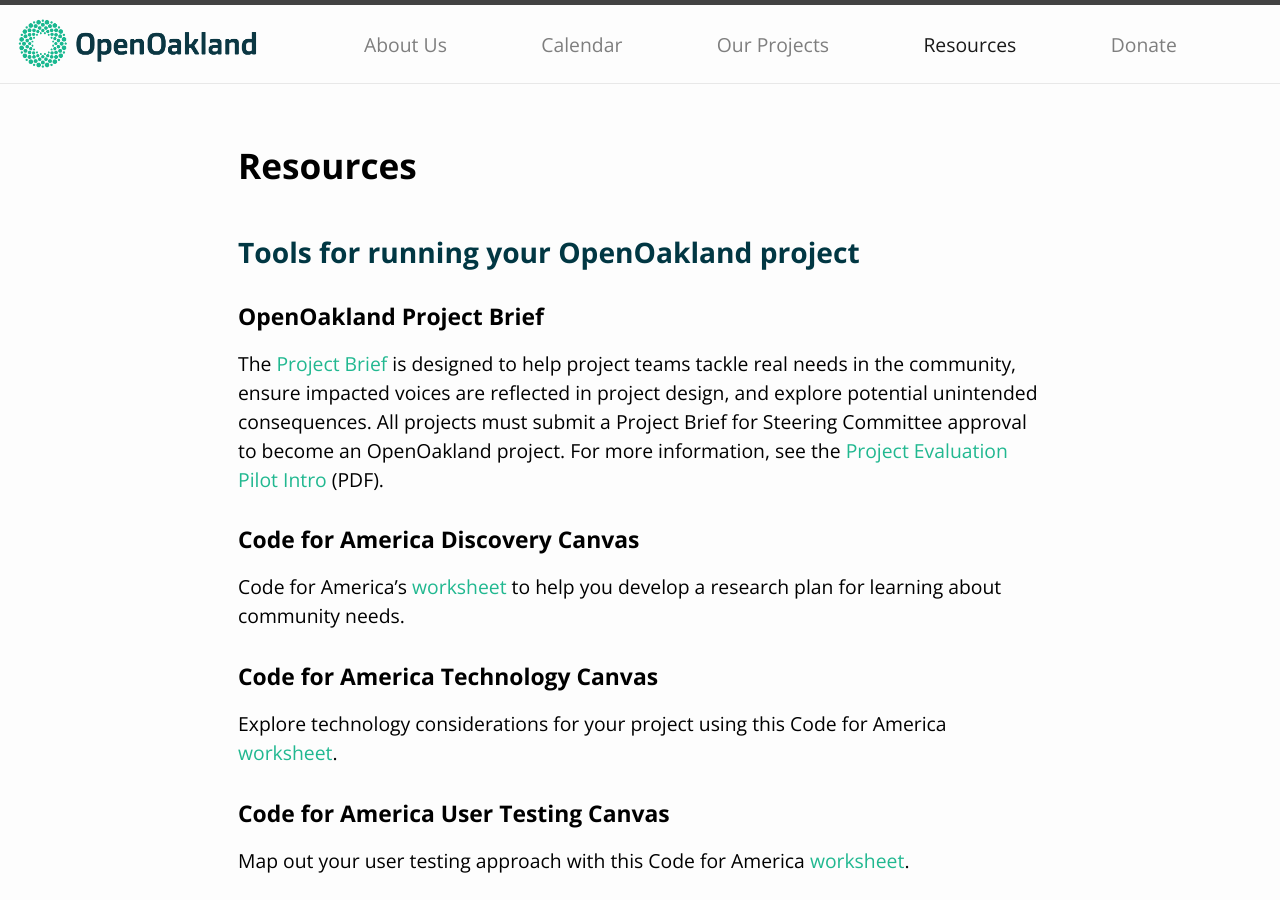
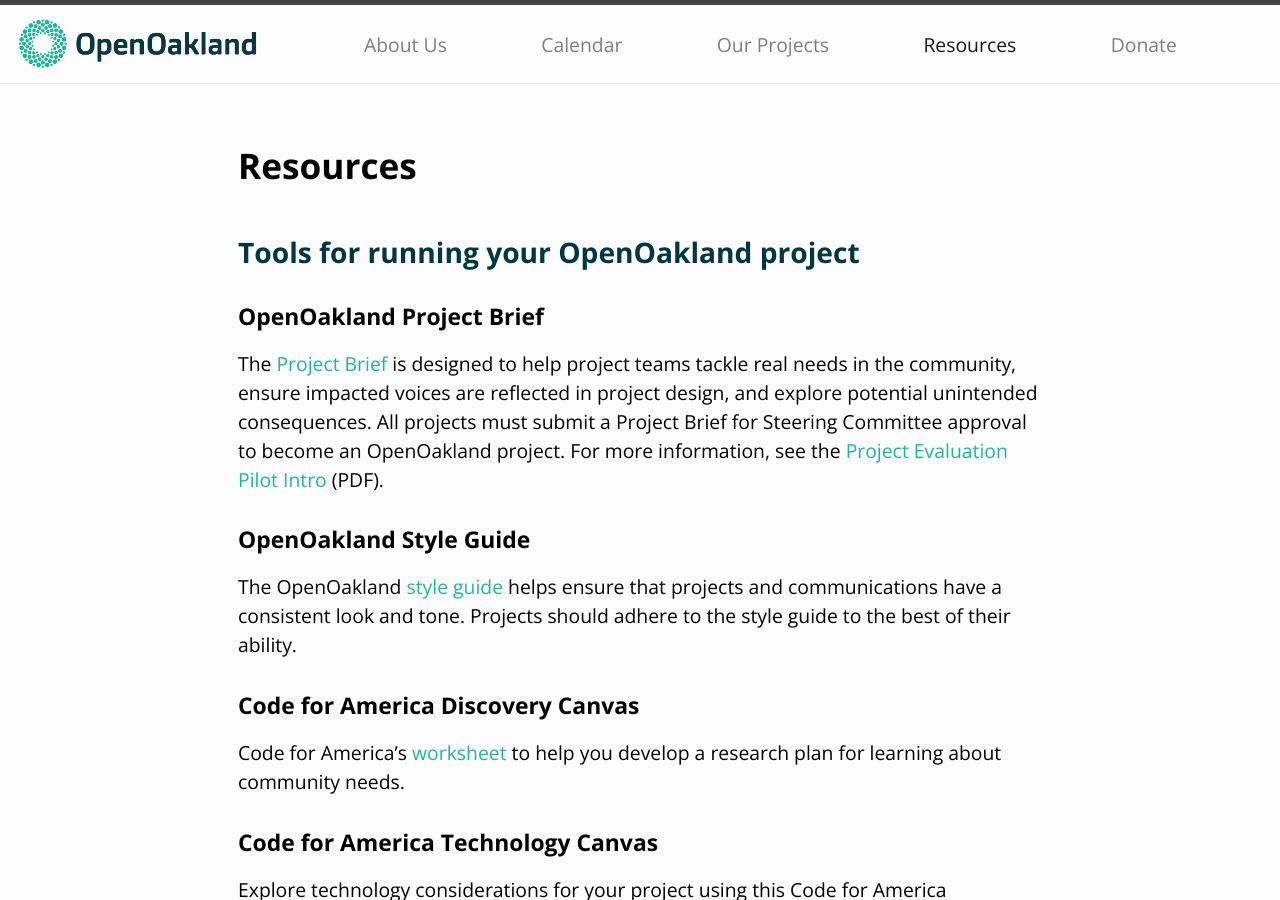
Before and after one commit to openoakland/openoakland.org, a Jekyll site: the page built from src/resources.md, in a window 1280 px wide and 900 px high. Built offline with Jekyll 4.4.1, drawn with Linux system fonts in a browser that asks for light colours.

Commit message:
Add style guide link

```diff
--- a/src/resources.md
+++ b/src/resources.md
@@ -10,6 +10,9 @@
 
 ### OpenOakland Project Brief
 The [Project Brief](https://docs.google.com/document/d/1k24P9JiAUEzJLPFRDjVh7aRZexax6NUhfPFLSI3R80M/edit?usp=sharing) is designed to help project teams tackle real needs in the community, ensure impacted voices are reflected in project design, and explore potential unintended consequences. All projects must submit a Project Brief for Steering Committee approval to become an OpenOakland project. For more information, see the [Project Evaluation Pilot Intro](https://drive.google.com/file/d/1ivtFcFTtXg33paMLCCMkdxKOZ9hpGVJf/view?usp=sharing) (PDF).
+
+### OpenOakland Style Guide
+The OpenOakland [style guide](https://docs.google.com/document/d/1SvhwrQcu4mNMS05zE4AIXA8zsc7qpUeWVA9GvgiZaHo/edit?usp=sharing) helps ensure that projects and communications have a consistent look and tone. Projects should adhere to the style guide to the best of their ability.
 
 ### Code for America Discovery Canvas
 Code for America's [worksheet](https://c4a.me/canvas-discovery) to help you develop a research plan for learning about community needs.
```
